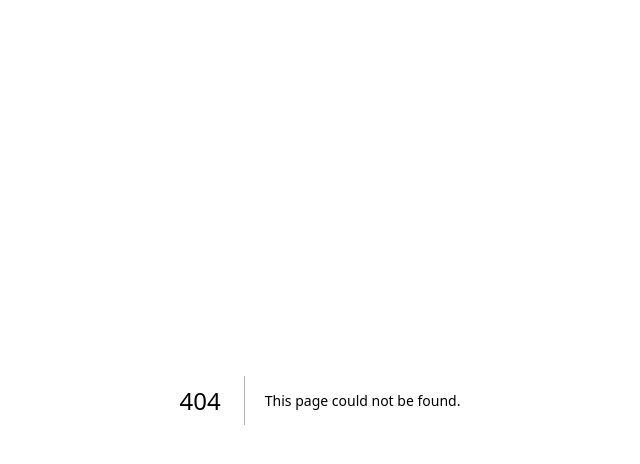
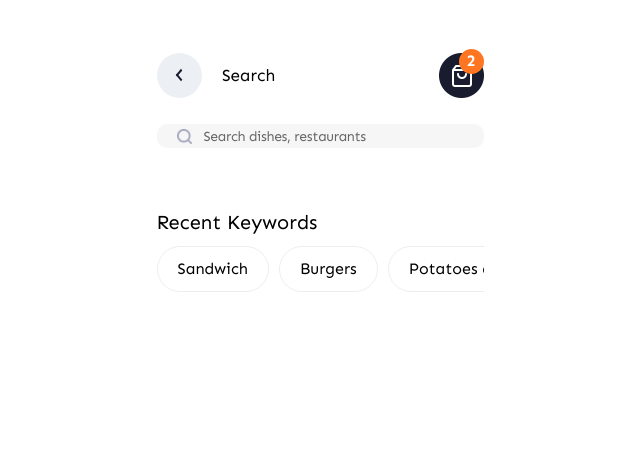
Before and after one commit to att-dot/food-delivery-app, a Next.js app: page /search in a window 1280 px wide. Before the commit this address had no page. Shown: the top 464 px of the page, without its empty margins (320-960 px from the left). Built offline with nearby package versions, Linux system fonts and the light colour scheme.

Commit message:
search page add

```diff
--- a/src/app/globals.css
+++ b/src/app/globals.css
@@ -73,7 +73,3 @@
   clip-path: polygon(5% 0%, 0% 100%, 100% 100%, 95% 0%);
   border-radius: 24px;
 }
-
-::-webkit-scrollbar{
-  width: 0px;
-}
--- a/src/app/page.tsx
+++ b/src/app/page.tsx
@@ -4,6 +4,7 @@ import Input from "./ui/Input";
 import MainHeader from "./ui/main/MainHeader";
 import MainRestaurantMenu from "./ui/main/MainRestaurantMenu";
 import MainCategoryMenu from "./ui/main/MainCategoryMenu";
+import MainMain from "./ui/main/MainMain";
 
 export default function Page({}) {
   const tags = ["Burger", "Chiken", "Riche", "Wings"];
@@ -11,13 +12,8 @@ export default function Page({}) {
     <>
       <div className="grid w-[375px] overflow-hidden justify-self-center box-border pl-6 pt-[5px] mt-[50px]">
         <MainHeader />
-        <p className="text-[16px] mt-6">
-          Hey Halal, <span className="font-bold">Good Afternoon!</span>
-        </p>
-        <Input className={"mt-4"} />
 
-        <MainCategoryMenu />
-        <MainRestaurantMenu />
+        <MainMain />
       </div>
     </>
   );
--- /dev/null
+++ b/src/app/search/page.tsx
@@ -0,0 +1,60 @@
+"use client";
+
+import Image from "next/image";
+import Input from "../ui/Input";
+
+export default function Page({}) {
+  const n = 2;
+  const arr = [
+    "Sandwich",
+    "Burgers",
+    "Potatoes and snacks",
+    "Drinks",
+    "Pizza",
+    "Suchi",
+  ];
+  return (
+    <div className="grid w-[327px] mt-[50px] grid-rows-[50px_110px_114px] justify-self-center">
+      <div className="grid w-[327px] grid-cols-[min-content_1fr_2fr] justify-center items-center">
+        <div className="w-[45px] h-[45px] bg-[#ECF0F4] rounded-4xl flex justify-center items-center">
+          <span className="border-t-2 border-r-2 ml-1 border-[#181C2E] w-2 h-2 inline-block skew-[5deg] rotate-[-135deg]"></span>
+        </div>
+        <p className="text-[17px] font-normal leading-[22px] gap-11 justify-self-center">
+          Search
+        </p>
+        <div className="relative w-[45px] h-[45px] justify-self-end">
+          <Image
+            src={"/main/Cart.png"}
+            width={45}
+            height={45}
+            alt="cart button"
+          />
+          <div className="absolute bg-[#FF7622]  box-border h-[25px] w-[25px] rounded-2xl text-center top-[-4px] right-0">
+            <div className="text-white font-bold text-[16px]">{n}</div>
+          </div>
+        </div>
+      </div>
+      <Input className="m-[24px_0px]" />
+      <div className="relative">
+        <h1 className="text-[20px] font-normal leading-6">Recent Keywords</h1>
+
+        <div className=" h-[62px] w-[327px] gap-2.5 flex overflow-x-auto whitespace-nowrap mt-3">
+          {arr.map((el) => (
+            <div className="p-[14px_20px] leading-5 box-border h-[46px] border w-max border-[#EDEDED] rounded-4xl  origin-left flex items-center">
+              {el}
+            </div>
+          ))}
+
+          {/* <button
+            type="button"
+            title="scroll recent keywords"
+            onClick={() => {}}
+            className="w-7 h-7 bg absolute right-0 bg-[#ECF0F4] text-center flex items-center justify-center rounded-2xl hover:scale-150 hover:drop-shadow-2xl backdrop-blur-3xl border-[#858585] transition-all"
+          >
+            <span className="border-t-2 border-r-2  border-[#181C2E] w-2 h-2 inline-block skew-[5deg] rotate-[45deg]"></span>
+          </button> */}
+        </div>
+      </div>
+    </div>
+  );
+}
--- a/src/app/ui/main/MainCategoryMenu.tsx
+++ b/src/app/ui/main/MainCategoryMenu.tsx
@@ -1,34 +1,38 @@
 import MainCategoryCard from "./MainCategoryCard";
 
-type CategoriesType = Array<{foodtype: string; startingPrice: number}>
-
+type CategoriesType = Array<{ foodtype: string; startingPrice: number }>;
 
 export default function MainCategoryMenu() {
-
   const categories: CategoriesType = [
     {
-            foodtype: 'Burger',
-            startingPrice: 40
+      foodtype: "Burger",
+      startingPrice: 40,
     },
     {
-            foodtype: 'Pizza',
-            startingPrice: 70
+      foodtype: "Pizza",
+      startingPrice: 70,
     },
     {
-            foodtype: 'Potatoes',
-            startingPrice: 15
+      foodtype: "Potatoes",
+      startingPrice: 15,
     },
-    ]
-    return (<>
+  ];
+  return (
+    <>
       <section className="grid grid-cols-2 w-[327px] grid-rows-[auto_auto] gap-y-[56px] mt-8">
         <h1 className="text-[20px] text-[#32343E]">All Categories</h1>
         <p className="text-[333333] flex items-center gap-2.5 justify-self-end">
           See All
           <span className="border-t-2 border-r-2 border-[#A0A5BA] w-2 h-2 inline-block skew-[5deg] rotate-45"></span>
         </p>
-          <section className="col-span-2 flex gap-[14px] ">
-            {categories.map((el)=><MainCategoryCard {...el} key={el.foodtype}/> )}
+        <section
+          className="col-span-2 flex gap-[14px] pb-8"
+        >
+          {categories.map((el) => (
+            <MainCategoryCard {...el} key={el.foodtype} />
+          ))}
         </section>
       </section>
-    </>)
-};
+    </>
+  );
+}
--- a/src/app/ui/main/MainMain.tsx
+++ b/src/app/ui/main/MainMain.tsx
@@ -1,6 +1,17 @@
+import Input from "../Input";
+import MainCategoryMenu from "./MainCategoryMenu";
+import MainRestaurantMenu from "./MainRestaurantMenu";
+
 export default function MainMain({}) {
-    return (<main>
+  return (
+    <main>
+      <p className="text-[16px] mt-6">
+        Hey Halal, <span className="font-bold">Good Afternoon!</span>
+      </p>
+      <Input className={"mt-4"} />
 
-
-    </main>)
-};
+      <MainCategoryMenu />
+      <MainRestaurantMenu />
+    </main>
+  );
+}
--- a/src/app/ui/main/MainRestaurantCard.tsx
+++ b/src/app/ui/main/MainRestaurantCard.tsx
@@ -56,7 +56,7 @@ export default function MainRestaurantCard({
               alt="restaurant delivery cost"
               className="w-[23px] h-4"
             />
-            <span className="text-[14px] font-normal">{deliveryPrice}</span>
+            <span className="text-[14px] font-normal">{typeof deliveryPrice === "string"? deliveryPrice: "$" + deliveryPrice}</span>
           </div>
 
           <div className="text-[16px] font-bold text-[#181C2E] flex gap-[9px] items-center">
--- a/src/app/ui/onboarding/Onboarding.tsx
+++ b/src/app/ui/onboarding/Onboarding.tsx
@@ -30,7 +30,6 @@ export default function Onboarding({}) {
       a = "translate-x-[-1125px]";
       break;
   }
-
 
   const data: OnboardingData = [
     {
@@ -147,13 +146,12 @@ export default function Onboarding({}) {
             </>
           ) : (
             <Link
-              href={'/'}
+              href={"/"}
               className="inline-block w-[327px] h-16 box-border p-[22px_116px] text-[14px] font-bold text-white bg-[#FF7622] rounded-2xl hover:bg-[#ff883e] active:outline-3 active:bg-[#ffffff] outline-[#FF7622] active:text-black transition-colors"
             >
               GET STARTED
             </Link>
           )}
-
         </div>
       </div>
     </>
```
Lines whose indentation alone changed are shown as unchanged.
